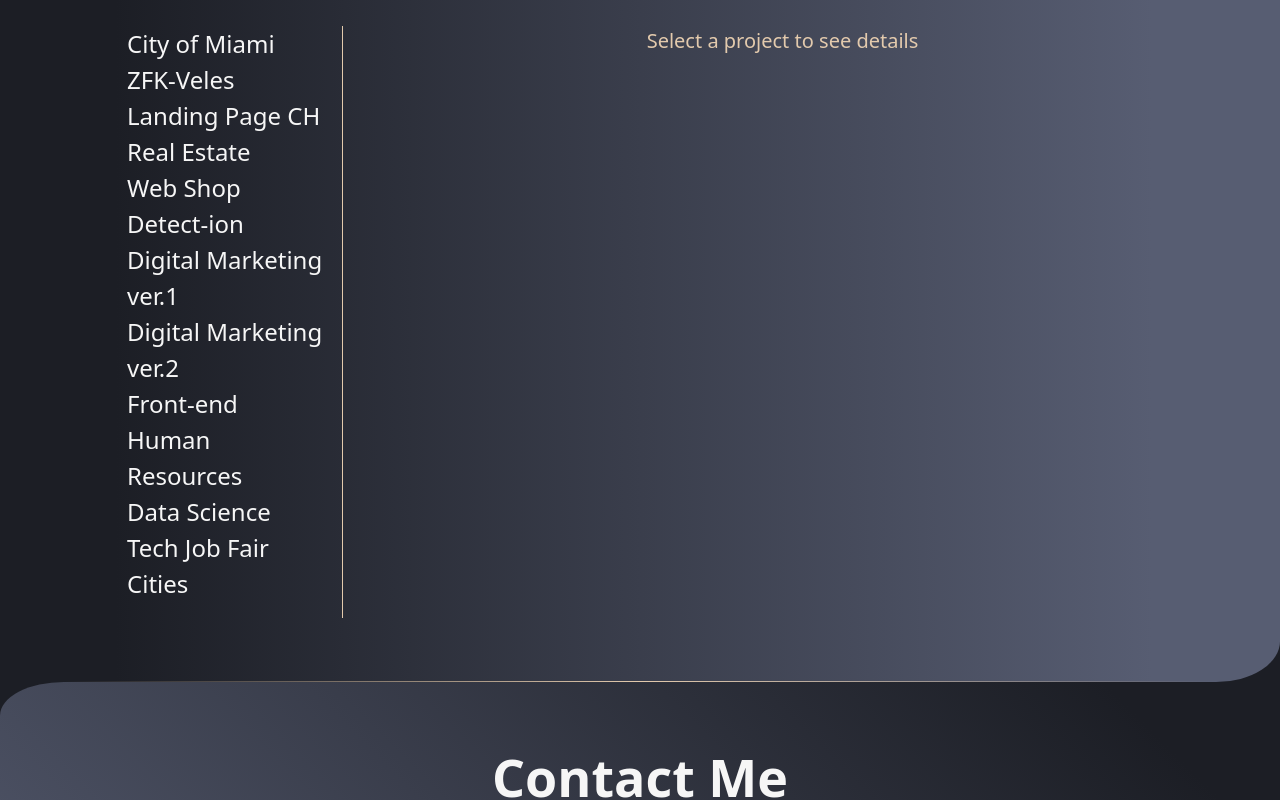
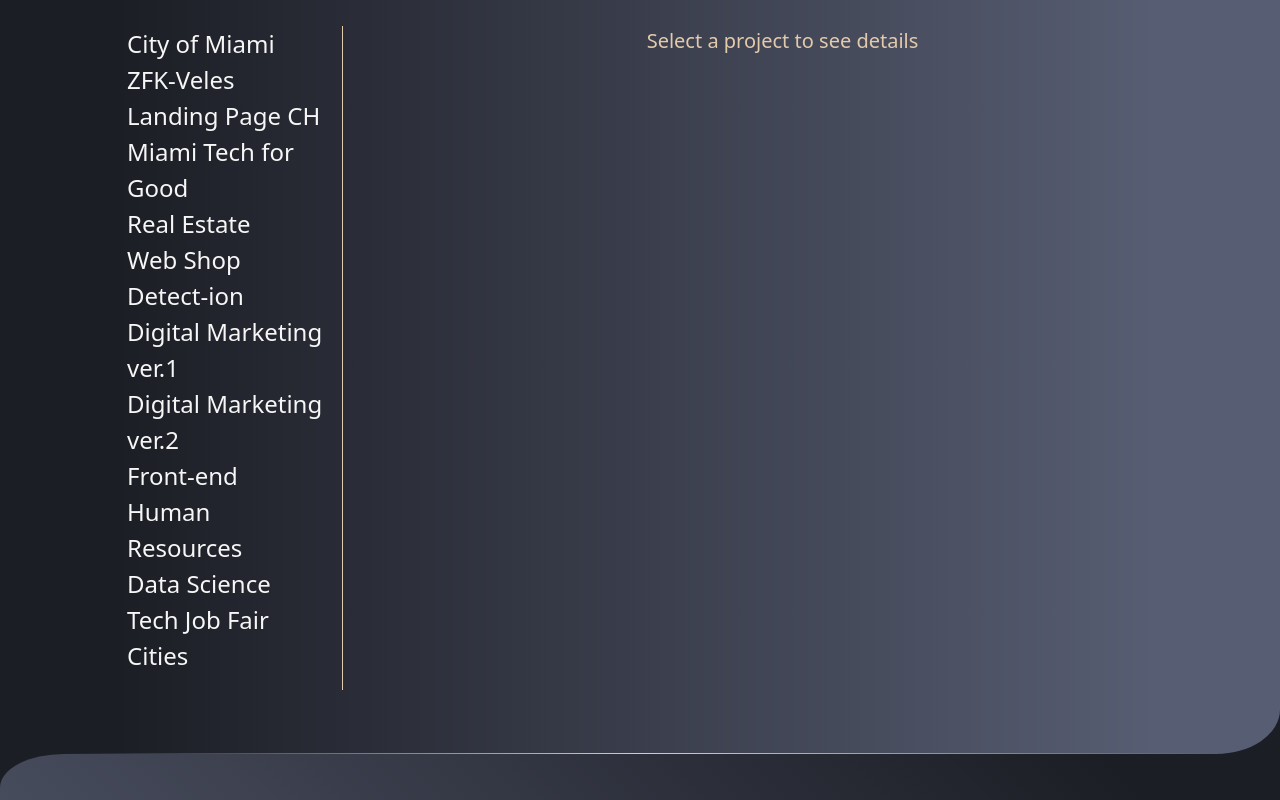
Before and after one commit to StefanP91/Portfolio, a React (Vite) app: page / in a window 1280 px wide. Shown: the part 2180-2980 px from the top of the page. Built offline with nearby package versions, Linux system fonts and the light colour scheme.

Commit message:
adding new webpage to projects

```diff
--- a/src/assets/main-section-components/Projects.jsx
+++ b/src/assets/main-section-components/Projects.jsx
@@ -36,6 +36,14 @@ const Projects = () => {
             languages: 'HTML, CSS, Bootstrap, JavaScript',
             link: 'https://landing-page-ch.netlify.app/',
             img: 'images/landing-page-ch.png',
+        },
+
+        {
+            name: 'Miami Tech for Good',
+            description: 'Landing page for Miami Tech for Good',
+            languages: 'HTML, CSS, Bootstrap, JavaScript',
+            link: 'https://miami-tech-for-good.netlify.app/',
+            img: 'images/miami-tech-for-good.png',
         },
 
         {
```
Also changed, not shown: public/images/miami-tech-for-good.png (added).
